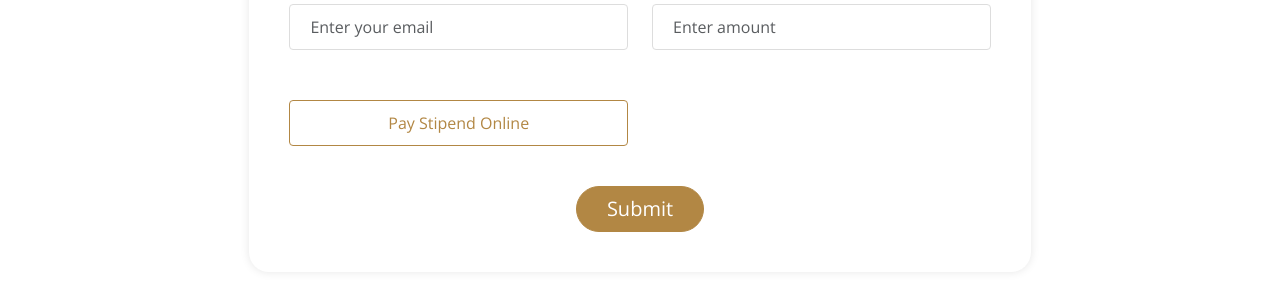
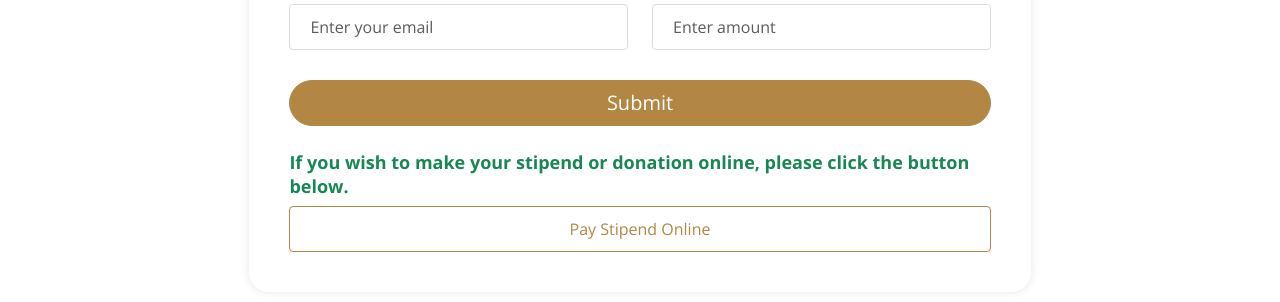
Before and after one commit to monojkumar112/Holy-innocents, a Next.js app: page /mass-offering in a window 1280 px wide. Shown: the part 815-1117 px from the top of the page. Built offline with nearby package versions, Linux system fonts and the light colour scheme; no server answers.

Commit message:
refactor(MassOffering): reposition online payment link and enhance button styling

```diff
--- a/app/components/section/MassOffering.jsx
+++ b/app/components/section/MassOffering.jsx
@@ -183,26 +183,29 @@ const MassOffering = () => {
                     onChange={handleChange}
                   />
                 </div>
-                <div className="col-md-6">
-                  <div className="pay-online-btn-item">
-                    <Link
-                      href="https://donate.mydona.com/holy-innocents-orpington"
-                      target="_blank"
-                      rel="noopener noreferrer"
-                      className="custom-btn-alt"
-                    >
-                      Pay Stipend Online
-                    </Link>
-                  </div>
-                </div>
+
               </div>
             </div>
 
             <div className="d-flex justify-content-center">
-              <button className="custom-btn" type="submit" disabled={loading}>
+              <button className="custom-btn w-100 justify-content-center mt-0" type="submit" disabled={loading}>
                 {loading ? "Processing..." : "Submit"}
               </button>
             </div>
+            <div className="col-md-12 mt-4">
+              <strong className="text-success">If you wish to make your stipend or donation online, please click the button below.</strong>
+              <div className="pay-online-btn-item mt-2">
+                <Link
+                  href="https://donate.mydona.com/holy-innocents-orpington"
+                  target="_blank"
+                  rel="noopener noreferrer"
+                  className="custom-btn-alt"
+                >
+                  Pay Stipend Online
+                </Link>
+              </div>
+            </div>
+
             {errorMessage && (
               <div className="alert alert-danger mt-2">{errorMessage}</div>
             )}
```
